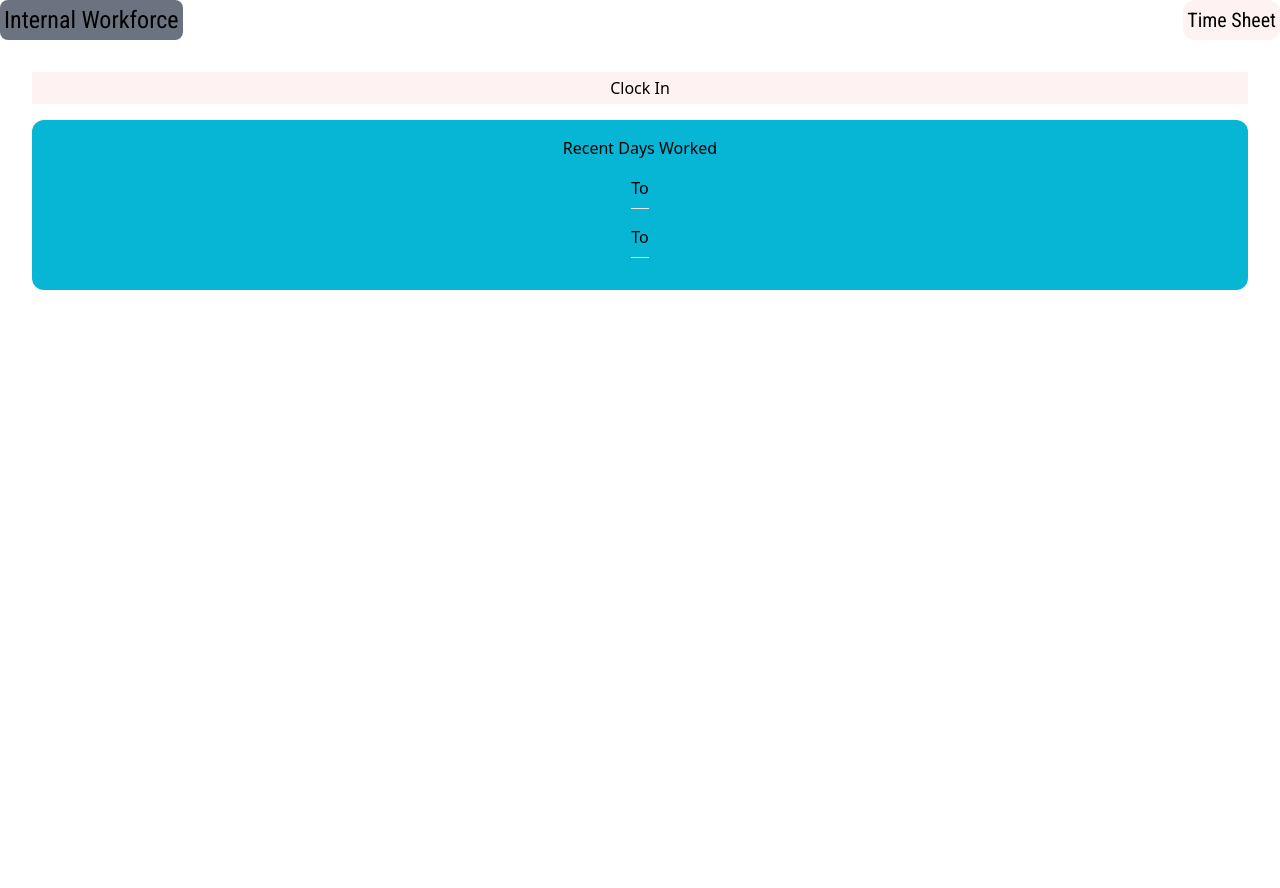
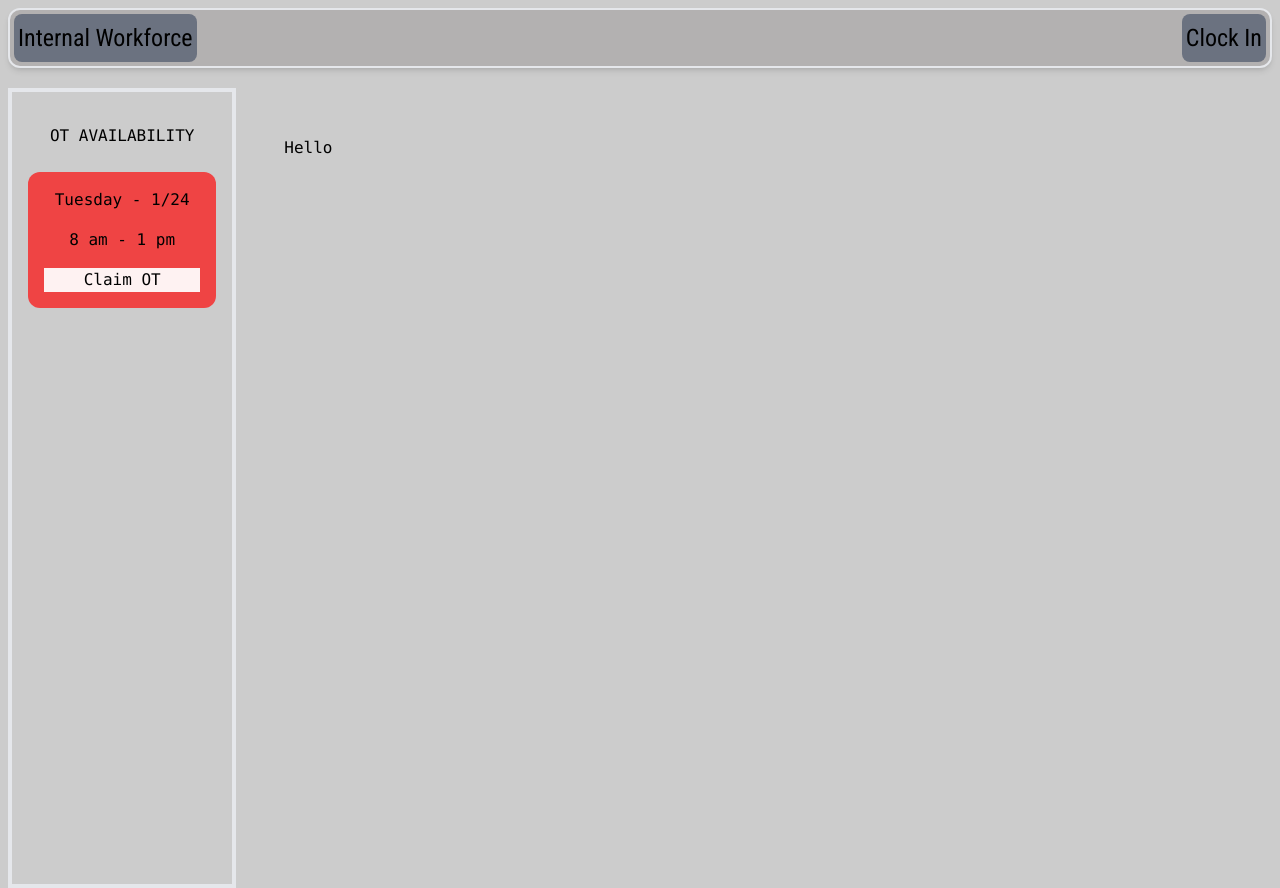
Before and after one commit to SilahicAmil/nextjs-employee-log, a Next.js app: page /employee-dash in a window 1280 px wide. Before the commit the page ends 800 px from the top, so only its background shows below. Built offline with nearby package versions, Linux system fonts and the light colour scheme.

Commit message:
feat: :art: Adding OT Card and Update Nav Layout
Updated Nav layout to just have Clock in up there. Implement OvertimeCard (wrapper) for employee dash page

```diff
--- a/components/EmployeePage/Clock/Clock.js
+++ b/components/EmployeePage/Clock/Clock.js
@@ -1,4 +1,3 @@
-import TimeWorked from "./TimeWorked";
 import { useState } from "react";
 
 const Clock = ({ addStartTime, finishTime }) => {
@@ -60,24 +59,17 @@ const Clock = ({ addStartTime, finishTime }) => {
 
   return (
     <>
-      <div className=" lg:w-[95vw] justify-center m-auto flex flex-col mt-6">
+      <div className=" ">
         {!clockedIn ? (
-          <button className="bg-red-50 h-8 text-black" onClick={clockInHandler}>
+          <button className="" onClick={clockInHandler}>
             Clock In
           </button>
         ) : (
-          <button onClick={clockOutHandler} className="bg-red-50 text-black">
+          <button onClick={clockOutHandler} className="">
             Clock Out
           </button>
         )}
-        {/* button should be disabled unless clock in button was clicked */}
       </div>
-
-      <TimeWorked
-        startTime={startTime.toLocaleString()}
-        endTime={endTime.toLocaleString()}
-        totalTime={totalTime}
-      />
     </>
   );
 };
--- a/components/EmployeePage/Clock/TimeWorked.js
+++ /dev/null
@@ -1,30 +0,0 @@
-const TimeWorked = ({ startTime, endTime, totalTime }) => {
-  return (
-    <div className="flex flex-col mt-4 md:w-screen lg:w-[95vw] md:h-4/12  m-auto  rounded-xl items-center bg-cyan-500 ">
-      <h1 className="mt-4 mb-4">Recent Days Worked</h1>
-      <div className=" pb-4">
-        <div>
-          {/* eventually fetch this data from DB - easier with react context
-        so dont have to prop drill
-         */}
-          {/* also this could possibly be its own component */}
-          <div className="flex flex-col">
-            <span>{startTime}</span>
-            <p className="flex justify-center items-center">To</p>
-            <span>{endTime}</span>
-            <hr className="text-3xl p-2 mt-2 w-full" />
-          </div>
-
-          <div className="flex flex-col col-span-2">
-            <span>{startTime}</span>
-            <p className="flex justify-center items-center">To</p>
-            <span>{endTime}</span>
-            <hr className="text-3xl p-2 mt-2 w-full" />
-          </div>
-        </div>
-      </div>
-    </div>
-  );
-};
-
-export default TimeWorked;
--- /dev/null
+++ b/components/EmployeePage/OvertimeCard/CardInfo.js
@@ -0,0 +1,13 @@
+const CardInfo = ({}) => {
+  return (
+    <>
+      <div className="flex flex-col items-center gap-4 p-4 bg-red-500 rounded-xl">
+        <p>Tuesday - 1/24</p>
+        <span>8 am - 1 pm</span>
+        <button className="bg-red-50 w-full">Claim OT</button>
+      </div>
+    </>
+  );
+};
+
+export default CardInfo;
--- /dev/null
+++ b/components/EmployeePage/OvertimeCard/OvertimeCard.js
@@ -0,0 +1,28 @@
+import CardInfo from "./CardInfo";
+
+const OvertimeCard = ({ children }) => {
+  return (
+    <>
+      <div className="flex font-mono">
+        <div className="flex flex-col w-72 ml-2 px-4 py-8 overflow-y-auto border-4 h-[100vh]">
+          <h2 className="flex items-center justify-center">OT AVAILABILITY</h2>
+
+          <div className="flex flex-col justify-between mt-6">
+            <aside>
+              <ul>
+                <li>
+                  <CardInfo />
+                </li>
+              </ul>
+            </aside>
+          </div>
+        </div>
+        <div className="w-full h-full p-4 m-8 overflow-y-auto">
+          <div>{children}</div>
+        </div>
+      </div>
+    </>
+  );
+};
+
+export default OvertimeCard;
--- /dev/null
+++ b/components/EmployeePage/UpdatesCard/UpdatesCard.js
@@ -0,0 +1,13 @@
+const UpdatesCard = ({}) => {
+  return (
+    <>
+      <div className="flex flex-col ml-auto">
+        <div>
+          <h1>Hello</h1>
+        </div>
+      </div>
+    </>
+  );
+};
+
+export default UpdatesCard;
--- a/components/Layout/Layout.js
+++ b/components/Layout/Layout.js
@@ -5,7 +5,7 @@ const Layout = ({ children }) => {
     <>
       <div>
         <NavBar />
-        <main className="w-screen  ">{children}</main>
+        <main className="w-screen mt-8 ">{children}</main>
       </div>
     </>
   );
--- a/components/Navigation/NavBar.js
+++ b/components/Navigation/NavBar.js
@@ -1,18 +1,47 @@
+import Clock from "../EmployeePage/Clock/Clock";
 import Link from "next/link";
 import { useRouter } from "next/router";
 
 const NavBar = () => {
   const router = useRouter();
+
+  const addTimeHandler = async (startTimeData) => {
+    const response = await fetch("/api/clockIn", {
+      method: "POST",
+      body: JSON.stringify(startTimeData),
+      headers: {
+        "Content-Type": "application/json",
+      },
+    });
+
+    const data = await response.json();
+
+    console.log(data);
+  };
+
+  const finishTimeHandler = async (endTimeData) => {
+    const response = await fetch("/api/clockOut", {
+      method: "POST",
+      body: JSON.stringify(endTimeData),
+      headers: {
+        "Content-Type": "application/json",
+      },
+    });
+
+    const data = await response.json();
+    console.log(data);
+  };
+
   return (
     <>
-      <div className=" h-12  ml-auto font-mono ">
-        <div className="">
+      <div className="h-12 font-mono">
+        <div className=" m-2">
           <nav>
-            <ul className="flex justify-between">
+            <ul className="flex justify-between bg-[#b3b1b1] border-2 shadow-md rounded-xl p-1">
               <li>
                 <div className="">
                   <h2
-                    className={`lg:text-2xl font-roboto  p-1 rounded-lg  ${
+                    className={`lg:text-2xl  h-12 font-roboto flex items-center  p-1 rounded-lg  ${
                       router.pathname === "/employee-dash"
                         ? "bg-gray-500"
                         : null
@@ -22,8 +51,11 @@ const NavBar = () => {
                   </h2>
                 </div>
               </li>
-              <li className="lg:text-xl font-roboto p-1 rounded-xl bg-red-50 text-black flex items-center">
-                Time Sheet
+              <li className="lg:text-2xl rounded-lg  font-roboto ml-auto  bg-gray-500 items-center p-1 flex">
+                <Clock
+                  addStartTime={addTimeHandler}
+                  finishTime={finishTimeHandler}
+                />
               </li>
             </ul>
           </nav>
--- a/pages/employee-dash/index.js
+++ b/pages/employee-dash/index.js
@@ -1,37 +1,13 @@
-import Clock from "@/components/EmployeePage/Clock/Clock";
+import OvertimeCard from "@/components/EmployeePage/OvertimeCard/OvertimeCard";
+import UpdatesCard from "@/components/EmployeePage/UpdatesCard/UpdatesCard";
 
 const EmployeeDashPage = (props) => {
-  const addTimeHandler = async (startTimeData) => {
-    const response = await fetch("/api/clockIn", {
-      method: "POST",
-      body: JSON.stringify(startTimeData),
-      headers: {
-        "Content-Type": "application/json",
-      },
-    });
-
-    const data = await response.json();
-
-    console.log(data);
-  };
-
-  const finishTimeHandler = async (endTimeData) => {
-    const response = await fetch("/api/clockOut", {
-      method: "POST",
-      body: JSON.stringify(endTimeData),
-      headers: {
-        "Content-Type": "application/json",
-      },
-    });
-
-    const data = await response.json();
-    console.log(data);
-  };
-
   return (
     <>
       <div>
-        <Clock addStartTime={addTimeHandler} finishTime={finishTimeHandler} />
+        <OvertimeCard>
+          <UpdatesCard />
+        </OvertimeCard>
       </div>
     </>
   );
--- a/styles/globals.css
+++ b/styles/globals.css
@@ -14,6 +14,8 @@ html,
 body {
   max-width: 100vw;
   overflow-x: hidden;
+  background-color: #ccc;
+  color: black;
 }
 
 a {
```
